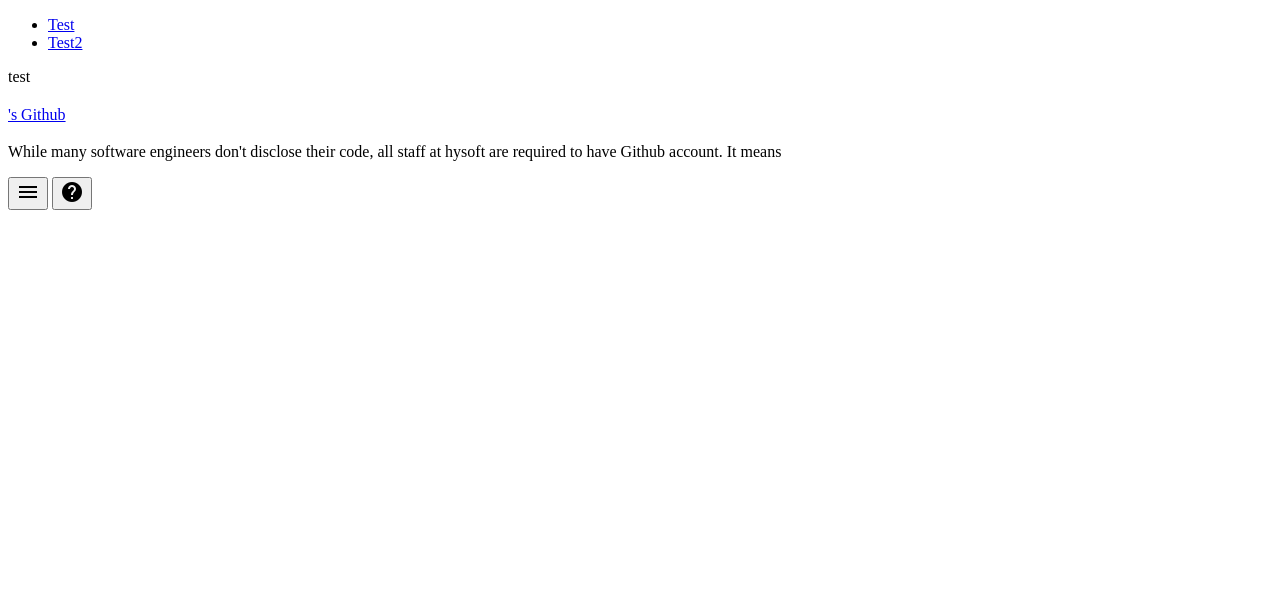
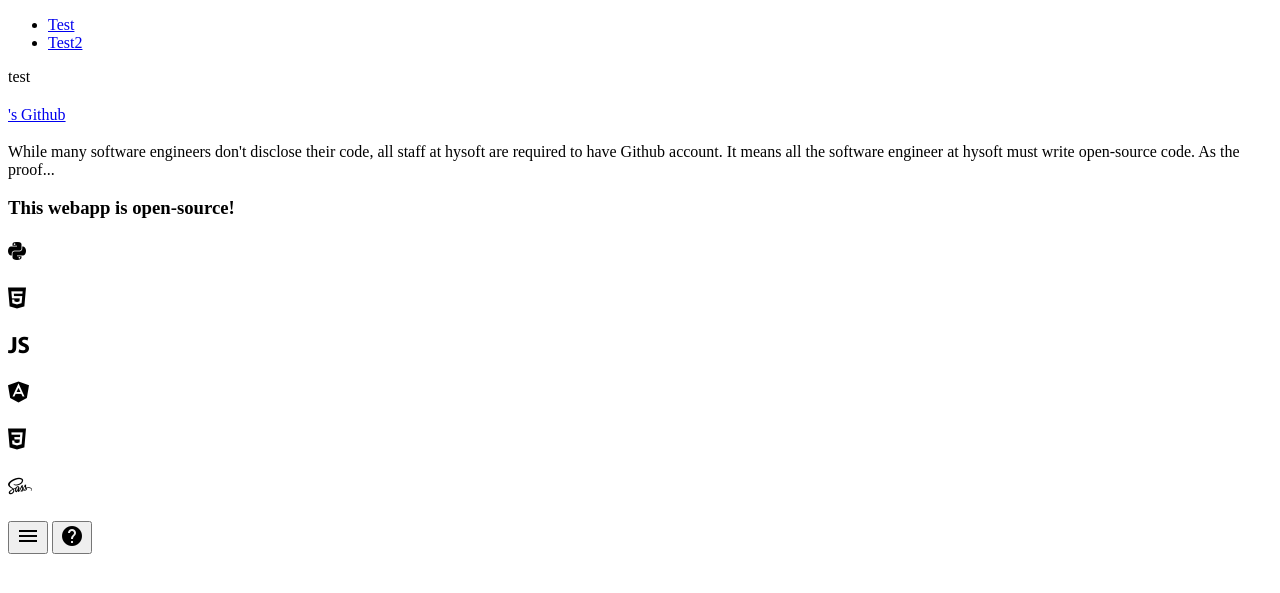
Before and after one commit to hysoftware/hysoftware.net, a Python web app: template app/home/jinja2/home.html in a window 1280 px wide. Shown: the top 593 px of the page. Run offline with Jinja, Linux system fonts and the light colour scheme; the template is opened without the code that fills it, so the values that code supplies are empty; some libraries are stand-ins or nearby versions.

Commit message:
Adding oss appeal

```diff
--- a/app/common/scss/fonts.scss
+++ b/app/common/scss/fonts.scss
@@ -16,6 +16,5 @@
     weight: 300
   }
 }
-h1 {
-  font-size: 2rem;
-}
+h1 {font-size: 2rem;}
+h2 {font-size: 1.82rem;}
--- a/app/home/jinja2/home.html
+++ b/app/home/jinja2/home.html
@@ -1,7 +1,7 @@
 {% extends "base.html" -%}
 {% block title %}Welcome{% endblock -%}
 {% block body -%}
-<section class="home">
+<section class="home text-center">
   <header class="home-header"
     data-ng-style="screenFullFill('title', this, 0.2)">
     <div class="filter"></div>
@@ -10,8 +10,9 @@
       <p>{{ view.pitch }}</p>
     </div>
   </header>
-  <section class="about container">
-    <header class="text-center">
+  <div class="container">
+    <section>
+      <header>
         <h1>
           {{_n(
             "Do you need a software engineer?",
@@ -41,7 +42,7 @@
         )}}
       </p>
     </section>
-  <section class="text-center container">
+    <section>
       <header>
         <h1>{{_n(
           "Why you need me?",
@@ -69,17 +70,33 @@
         )}}
       </p>
     </section>
-  <section class="text-center container">
+    <section>
       <header>
         <h1>{{_n(
-        "Proof of code. I ♥ Open-Source!",
-        "Proof of code. We ♥ Open-Source!", view.users_info.count()
-      )}}</h1>
+          "Proof of code. I <i class=\"material-icons\">favorite</i> Open-Source!",
+          "Proof of code. We <i class=\"material-icons\">favorite</i> Open-Source!",
+          view.users_info.count()
+        )|safe}}</h1>
       </header>
       <p>{{_(
         "While many software engineers don't disclose their code, all staff at "
-      "hysoft are required to have Github account. It means "
+        "hysoft are required to have Github account. It means all the software "
+        "engineer at hysoft must write open-source code. As the proof..."
       )}}</p>
     </section>
+    <section>
+      <header>
+        <h1>This webapp is open-source!</h1>
+        <div data-layout="row">
+          <h2 data-flex><i class="ion-social-python"></i></h2>
+          <h2 data-flex><i class="ion-social-html5"></i></h2>
+          <h2 data-flex><i class="ion-social-javascript"></i></h2>
+          <h2 data-flex><i class="ion-social-angular"></i></h2>
+          <h2 data-flex><i class="ion-social-css3"></i></h2>
+          <h2 data-flex><i class="ion-social-sass"></i></h2>
+        </div>
+      </header>
+    </section>
+  </div>
 </section>
 {% endblock %}
```
Lines whose indentation alone changed are shown as unchanged.
